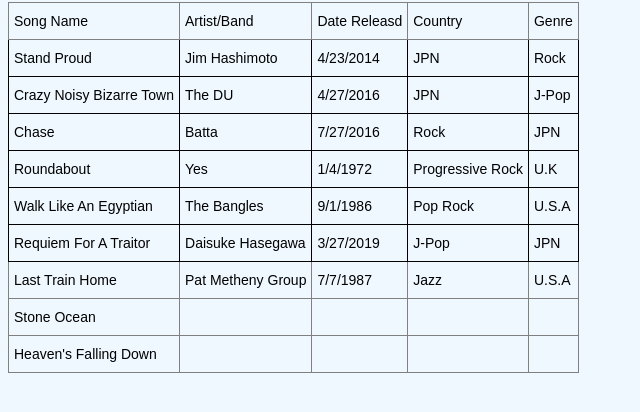
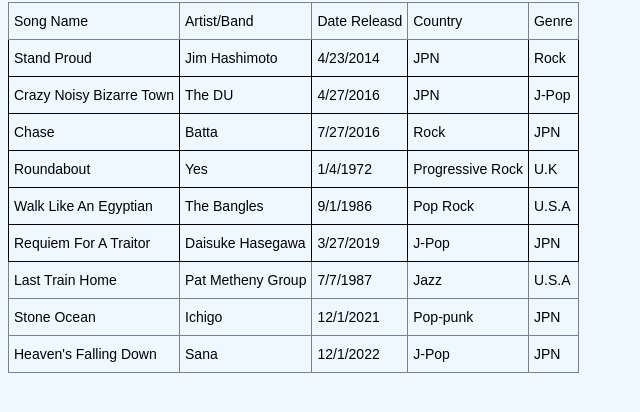
Before and after one commit to RVCC-IDMX/working-with-tables-ZB2cool, a plain HTML site: page index.html in a window 1280 px wide. Shown: the part 78-490 px from the top of the page, without its empty margins (0-640 px from the left). Drawn offline with Linux system fonts and the light colour scheme.

Commit message:
finishing my table

```diff
--- a/index.html
+++ b/index.html
@@ -79,17 +79,17 @@
         </tr>
         <tr>
           <td class="tg-0pky">Stone Ocean</td>
-          <td class="tg-0pky"></td>
-          <td class="tg-0pky"></td>
-          <td class="tg-0pky"></td>
-          <td class="tg-0pky"></td>
+          <td class="tg-0pky">Ichigo</td>
+          <td class="tg-0pky">12/1/2021</td>
+          <td class="tg-0pky">Pop-punk</td>
+          <td class="tg-0pky">JPN</td>
         </tr>
         <tr>
           <td class="tg-0pky">Heaven's Falling Down</td>
-          <td class="tg-0pky"></td>
-          <td class="tg-0pky"></td>
-          <td class="tg-0pky"></td>
-          <td class="tg-0pky"></td>
+          <td class="tg-0pky">Sana</td>
+          <td class="tg-0pky">12/1/2022</td>
+          <td class="tg-0pky">J-Pop</td>
+          <td class="tg-0pky">JPN</td>
         </tr>
       </tbody>
       </table></div>
```
